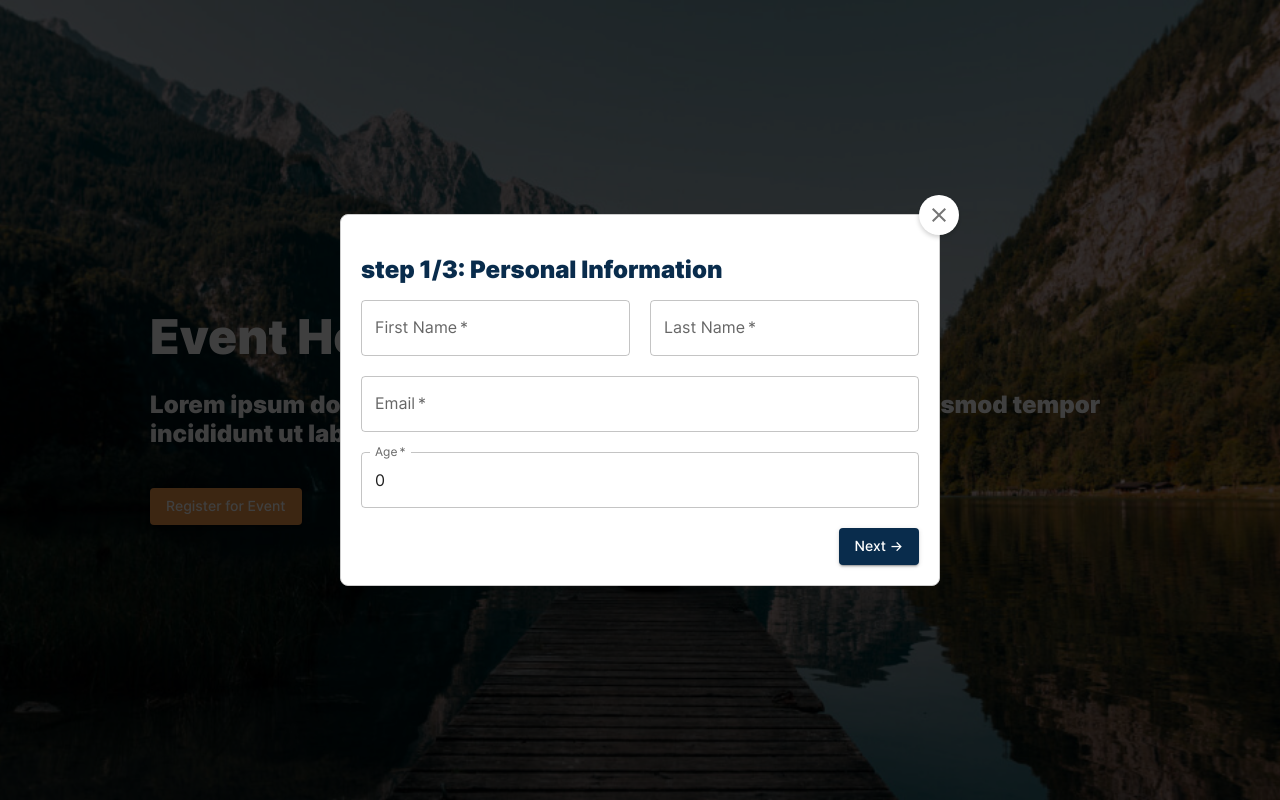
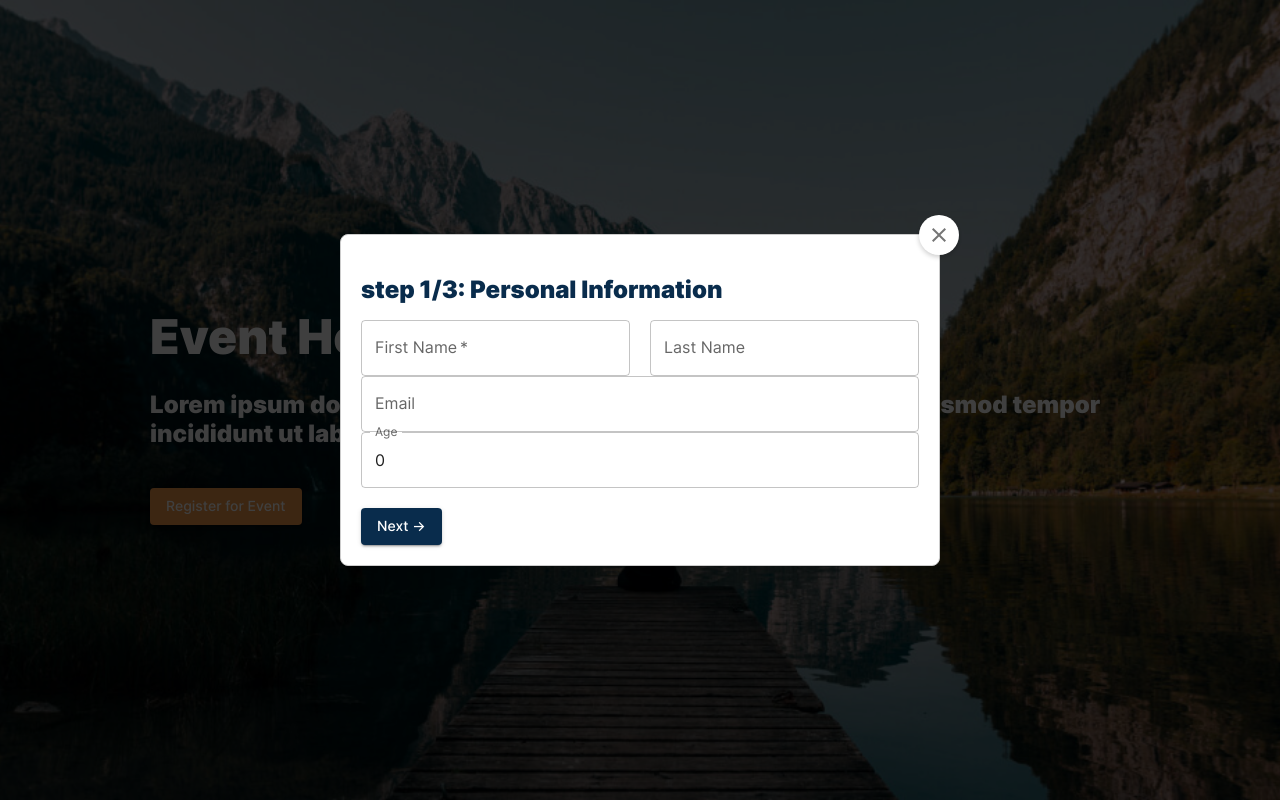
Before and after one commit to OlgaOlgar47/event-registration-wizard, a React (Vite) app: page / in a window 1280 px wide. Both pictures are taken after a click on the button "Register for Event". Built offline with nearby package versions, Linux system fonts and the light colour scheme.

Commit message:
feat: React-Datepicker

```diff
--- a/package.json
+++ b/package.json
@@ -19,6 +19,7 @@
     "@mui/system": "^5.15.20",
     "@reduxjs/toolkit": "^2.2.5",
     "react": "^18.2.0",
+    "react-datepicker": "^7.0.0",
     "react-dom": "^18.2.0",
     "react-hook-form": "^7.51.5",
     "react-redux": "^9.1.2",
--- a/src/components/EventPreferences/EventPreferences.tsx
+++ b/src/components/EventPreferences/EventPreferences.tsx
@@ -1,63 +1,95 @@
-// src/features/form/EventPreferences.tsx
-import React from 'react';
-import { useSelector, useDispatch } from 'react-redux';
-import { RootState, AppDispatch } from '@/store';
+import React, { useState } from 'react';
+import styles from './EventPreferences.module.scss';
+import { useForm } from 'react-hook-form';
+import type { FormState } from '@/store/formSlice';
 import {
-  setTicketType,
-  setDietaryRestrictions,
-  setEventDate,
-} from '@/store/formSlice';
+  FormControl,
+  InputLabel,
+  MenuItem,
+  Select,
+  TextField,
+} from '@mui/material';
+import DatePicker from 'react-datepicker';
+import 'react-datepicker/dist/react-datepicker.css';
 
-export const EventPreferences: React.FC = () => {
-  const dispatch = useDispatch<AppDispatch>();
-  const { ticketType, dietaryRestrictions, eventDate } = useSelector(
-    (state: RootState) => state.form
-  );
+type TicketType = 'VIP' | 'Standard' | 'Economy';
+
+type EventPreferencesData = {
+  ticketType: TicketType;
+  dietaryRestrictions: string;
+  eventDate: string;
+};
+
+interface EventPreferencesProps {
+  onChange: (data: Partial<FormState>) => void;
+  data: EventPreferencesData;
+}
+
+export const EventPreferences: React.FC<EventPreferencesProps> = ({
+  onChange,
+  data,
+}) => {
+  const {
+    register,
+    // formState: { errors },
+  } = useForm<EventPreferencesData>({
+    defaultValues: data,
+  });
+
+  const [selectedDate, setSelectedDate] = useState<Date | null>(new Date());
+
+  const handleTicketTypeChange = (e: React.ChangeEvent<{ value: unknown }>) => {
+    onChange({ ticketType: e.target.value as TicketType });
+  };
+
+  const handleDietaryRestrictionsChange = (
+    e: React.ChangeEvent<HTMLInputElement>
+  ) => {
+    onChange({ dietaryRestrictions: e.target.value });
+  };
+
+  const handleDateChange = (date: Date | null) => {
+    setSelectedDate(date);
+    const formattedDate = date ? date.toISOString() : '';
+    onChange({ eventDate: formattedDate });
+  };
 
   return (
-    <div>
-      <h2>Event Preferences</h2>
-      <form>
+    <>
+      <div className={styles.nameWrapper}>
+        <FormControl required sx={{ m: 1, minWidth: 120 }}>
+          <InputLabel id="ticket-type-label">Ticket Type</InputLabel>
+          <Select
+            {...register('ticketType')}
+            labelId="ticket-type-label"
+            label="Ticket Type"
+            value={data.ticketType}
+            onChange={() => handleTicketTypeChange}
+          >
+            <MenuItem value="VIP">VIP</MenuItem>
+            <MenuItem value="Standard">Standard</MenuItem>
+            <MenuItem value="Economy">Economy</MenuItem>
+          </Select>
+        </FormControl>
         <div>
-          <label>
-            Ticket Type:
-            <select
-              value={ticketType}
-              onChange={e =>
-                dispatch(
-                  setTicketType(
-                    e.target.value as 'VIP' | 'Standard' | 'Economy'
-                  )
-                )
-              }
-            >
-              <option value="VIP">VIP</option>
-              <option value="Standard">Standard</option>
-              <option value="Economy">Economy</option>
-            </select>
-          </label>
+          <TextField
+            {...register('dietaryRestrictions')}
+            label="Dietary Restrictions"
+            variant="outlined"
+            value={data.dietaryRestrictions}
+            onChange={handleDietaryRestrictionsChange}
+          />
         </div>
-        <div>
-          <label>
-            Dietary Restrictions:
-            <input
-              type="text"
-              value={dietaryRestrictions}
-              onChange={e => dispatch(setDietaryRestrictions(e.target.value))}
-            />
-          </label>
+      </div>
+      <div>
+        <div className={styles.datePickerWrapper}>
+          <DatePicker
+            selected={selectedDate}
+            onChange={selectedDate => handleDateChange(selectedDate)}
+            inline
+          />
         </div>
-        <div>
-          <label>
-            Event Date:
-            <input
-              type="date"
-              value={eventDate}
-              onChange={e => dispatch(setEventDate(e.target.value))}
-            />
-          </label>
-        </div>
-      </form>
-    </div>
+      </div>
+    </>
   );
 };
--- a/src/components/PersonalInformation/PersonalInformation.module.scss
+++ b/src/components/PersonalInformation/PersonalInformation.module.scss
@@ -4,7 +4,7 @@
   gap: 20px;
 }
 
-.wrapper {
+.nameWrapper {
   display: flex;
   gap: 20px;
 }
--- a/src/components/PersonalInformation/PersonalInformation.tsx
+++ b/src/components/PersonalInformation/PersonalInformation.tsx
@@ -1,151 +1,72 @@
-// src/features/form/PersonalInformation.tsx
 import React from 'react';
 import styles from './PersonalInformation.module.scss';
+import { useForm } from 'react-hook-form';
+import { TextField } from '@mui/material';
 
-import { useForm, Controller } from 'react-hook-form';
-import { useSelector, useDispatch } from 'react-redux';
-import { RootState, AppDispatch } from '@/store';
-import { setFirstName, setLastName, setEmail, setAge } from '@/store/formSlice';
-import { TextField } from '@mui/material';
-import * as yup from 'yup';
-import { yupResolver } from '@hookform/resolvers/yup';
-
-interface PersonalInfoData {
+type PersonalInfoData = {
   firstName: string;
   lastName: string;
   email: string;
   age: number;
+};
+
+interface PersonalInformationProps {
+  onChange: (data: Partial<PersonalInfoData>) => void;
+  data: PersonalInfoData;
 }
 
-const schema = yup.object().shape({
-  firstName: yup.string().required('First Name is required'),
-  lastName: yup.string().required('Last Name is required'),
-  email: yup
-    .string()
-    .email('Email must be a valid email')
-    .required('Email is required'),
-  age: yup
-    .number()
-    .typeError('Age must be a number')
-    .required('Age is required')
-    .positive('Age must be positive')
-    .integer('Age must be an integer'),
+export const PersonalInformation: React.FC<PersonalInformationProps> = ({
+  onChange,
+  data,
+}) => {
+  const {
+    register,
+    formState: { errors },
+  } = useForm<PersonalInfoData>({
+    defaultValues: data,
   });
 
-export const PersonalInformation: React.FC = () => {
-  const dispatch = useDispatch<AppDispatch>();
-  const { firstName, lastName, email, age } = useSelector(
-    (state: RootState) => state.form
-  );
-
-  const {
-    control,
-    formState: { errors },
-    handleSubmit,
-  } = useForm({
-    resolver: yupResolver(schema),
-    defaultValues: { firstName, lastName, email, age },
-  });
-
-  console.log('errors: ', errors);
-
-  const onSubmit = (data: PersonalInfoData) => {
-    console.log('Form data:', data);
-    dispatch(setFirstName(data.firstName));
-    dispatch(setLastName(data.lastName));
-    dispatch(setEmail(data.email));
-    dispatch(setAge(data.age));
-  };
-
   return (
-    <form onSubmit={handleSubmit(onSubmit)} className={styles.form}>
-      <div className={styles.wrapper}>
+    <>
+      <div className={styles.nameWrapper}>
         <div>
-          <Controller
-            name="firstName"
-            control={control}
-            render={({ field }) => (
           <TextField
-                {...field}
             required
+            {...register('firstName')}
             label="First Name"
             variant="outlined"
             error={!!errors.firstName}
-                helperText={errors.firstName ? errors.firstName.message : ''}
-                onChange={e => {
-                  console.log('dsds');
-                  field.onChange(e);
-                  dispatch(setFirstName(e.target.value));
-                }}
-              />
-            )}
+            onChange={e => onChange({ firstName: e.target.value })}
           />
         </div>
         <div>
-          <Controller
-            name="lastName"
-            control={control}
-            render={({ field }) => (
           <TextField
-                {...field}
-                required
+            {...register('lastName')}
             label="Last Name"
             variant="outlined"
-                error={!!errors.lastName}
-                helperText={errors.lastName ? errors.lastName.message : ''}
-                onChange={e => {
-                  field.onChange(e);
-                  dispatch(setLastName(e.target.value));
-                }}
-              />
-            )}
+            onChange={e => onChange({ lastName: e.target.value })}
           />
         </div>
       </div>
       <div>
-        <Controller
-          name="email"
-          control={control}
-          render={({ field }) => (
         <TextField
-              {...field}
-              required
-              fullWidth
+          {...register('email')}
           label="Email"
           variant="outlined"
-              type="email"
-              error={!!errors.email}
-              helperText={errors.email ? errors.email.message : ''}
-              onChange={e => {
-                field.onChange(e);
-                dispatch(setEmail(e.target.value));
-              }}
-            />
-          )}
+          fullWidth
+          onChange={e => onChange({ email: e.target.value })}
         />
       </div>
       <div>
-        <Controller
-          name="age"
-          control={control}
-          render={({ field }) => (
         <TextField
-              {...field}
-              required
+          {...register('age')}
+          label="Age"
+          type="number"
+          variant="outlined"
           fullWidth
-              label="Age"
-              variant="outlined"
-              type="number"
-              error={!!errors.age}
-              helperText={errors.age ? errors.age.message : ''}
-              onChange={e => {
-                field.onChange(e);
-                dispatch(setAge(Number(e.target.value)));
-              }}
-            />
-          )}
+          onChange={e => onChange({ age: Number(e.target.value) })}
         />
       </div>
-    </form>
+    </>
   );
 };
--- a/src/components/StepForm/StepForm.tsx
+++ b/src/components/StepForm/StepForm.tsx
@@ -1,13 +1,18 @@
 import React, { useState } from 'react';
 import { PersonalInformation } from '../PersonalInformation';
-// import { EventPreferences } from '../EventPreferences';
-import { PaymentInformation } from '../PaymentInformation';
+import { EventPreferences } from '../EventPreferences';
+import { useForm } from 'react-hook-form';
+import type { FormState } from '@/store/formSlice';
+import { initialState } from '@/store/formSlice';
+import { updateForm } from '@/store/formSlice';
+// import { PaymentInformation } from '../PaymentInformation';
 import { SuccessPage } from '../SuccessPage';
-import TrainingForm from '../TrainingForm/TrainingForm';
 import { Button } from '@mui/material';
 import styles from './StepForm.module.scss';
 import CloseIcon from '@mui/icons-material/Close';
 import { IconButton } from '@mui/material';
+import { useAppDispatch } from '@/hook';
+import TrainingForm from '../TrainingForm/TrainingForm';
 
 interface FormProps {
   handleClose: () => void;
@@ -15,9 +20,24 @@ interface FormProps {
 
 export const StepForm: React.FC<FormProps> = ({ handleClose }) => {
   const [step, setStep] = useState<number>(1);
+  const [formData, setFormData] = useState<FormState>(initialState);
+
+  const dispatch = useAppDispatch();
+  const { handleSubmit } = useForm<FormState>();
 
   const nextStep = () => setStep(prevStep => prevStep + 1);
   const prevStep = () => setStep(prevStep => prevStep - 1);
+
+  const handleNext = () => {
+    if (step === 3) {
+      dispatch(updateForm(formData));
+    }
+    nextStep();
+  };
+
+  const handleFormChange = (data: Partial<FormState>) => {
+    setFormData(prevData => ({ ...prevData, ...data }));
+  };
 
   const title =
     step === 1
@@ -39,9 +59,14 @@ export const StepForm: React.FC<FormProps> = ({ handleClose }) => {
           </IconButton>
         </div>
         <h2 className={styles.title}>{title}</h2>
-        {step === 1 && <PersonalInformation />}
-        {step === 2 && <TrainingForm />}
-        {step === 3 && <PaymentInformation />}
+        <form onSubmit={handleSubmit(handleNext)} className={styles.form}>
+          {step === 1 && (
+            <PersonalInformation onChange={handleFormChange} data={formData} />
+          )}
+          {step === 2 && (
+            <EventPreferences onChange={handleFormChange} data={formData} />
+          )}
+          {step === 3 && <TrainingForm />}
           {step === 4 && <SuccessPage />}
           <div className={styles.buttonContainer}>
             {step > 1 && step < 4 && (
@@ -55,6 +80,7 @@ export const StepForm: React.FC<FormProps> = ({ handleClose }) => {
               </Button>
             )}
           </div>
+        </form>
       </div>
     </div>
   );
--- /dev/null
+++ b/src/hook.ts
@@ -0,0 +1,5 @@
+import { useDispatch, useSelector, TypedUseSelectorHook } from 'react-redux';
+import type { RootState, AppDispatch } from './store';
+
+export const useAppDispatch = () => useDispatch<AppDispatch>();
+export const useAppSelector: TypedUseSelectorHook<RootState> = useSelector;
--- a/src/store/formSlice.ts
+++ b/src/store/formSlice.ts
@@ -1,19 +1,22 @@
 import { createSlice, PayloadAction } from '@reduxjs/toolkit';
+
+type TicketType = 'VIP' | 'Standard' | 'Economy';
+type PaymentMethod = 'Credit Card' | 'PayPal' | 'Bank Transfer';
 
 export interface FormState {
   firstName: string;
   lastName: string;
   email: string;
   age: number;
-  ticketType: 'VIP' | 'Standard' | 'Economy';
+  ticketType: TicketType;
   dietaryRestrictions: string;
   eventDate: string;
-  paymentMethod: 'Credit Card' | 'PayPal' | 'Bank Transfer';
+  paymentMethod: PaymentMethod;
   numberOfTickets: number;
   profilePicture: File | null;
 }
 
-const initialState: FormState = {
+export const initialState: FormState = {
   firstName: '',
   lastName: '',
   email: '',
@@ -30,58 +33,12 @@ const formSlice = createSlice({
   name: 'form',
   initialState,
   reducers: {
-    setFirstName: (state, action: PayloadAction<string>) => {
-      state.firstName = action.payload;
-    },
-    setLastName: (state, action: PayloadAction<string>) => {
-      state.lastName = action.payload;
-    },
-    setEmail: (state, action: PayloadAction<string>) => {
-      state.email = action.payload;
-    },
-    setAge: (state, action: PayloadAction<number>) => {
-      state.age = action.payload;
-    },
-    setTicketType: (
-      state,
-      action: PayloadAction<'VIP' | 'Standard' | 'Economy'>
-    ) => {
-      state.ticketType = action.payload;
-    },
-    setDietaryRestrictions: (state, action: PayloadAction<string>) => {
-      state.dietaryRestrictions = action.payload;
-    },
-    setEventDate: (state, action: PayloadAction<string>) => {
-      state.eventDate = action.payload;
-    },
-    setPaymentMethod: (
-      state,
-      action: PayloadAction<'Credit Card' | 'PayPal' | 'Bank Transfer'>
-    ) => {
-      state.paymentMethod = action.payload;
-    },
-    setNumberOfTickets: (state, action: PayloadAction<number>) => {
-      state.numberOfTickets = action.payload;
-    },
-    setProfilePicture: (state, action: PayloadAction<File | null>) => {
-      state.profilePicture = action.payload;
+    updateForm: (state, action: PayloadAction<Partial<FormState>>) => {
+      return { ...state, ...action.payload };
     },
     resetForm: () => initialState,
   },
 });
 
-export const {
-  setFirstName,
-  setLastName,
-  setEmail,
-  setAge,
-  setTicketType,
-  setDietaryRestrictions,
-  setEventDate,
-  setPaymentMethod,
-  setNumberOfTickets,
-  setProfilePicture,
-  resetForm,
-} = formSlice.actions;
-
+export const { updateForm, resetForm } = formSlice.actions;
 export default formSlice.reducer;
```
Also changed, not shown: 1 other file (tests, documents, lock files or other folders). Lines whose indentation alone changed are shown as unchanged.
